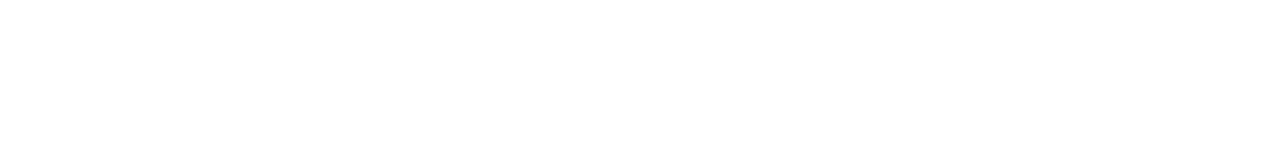
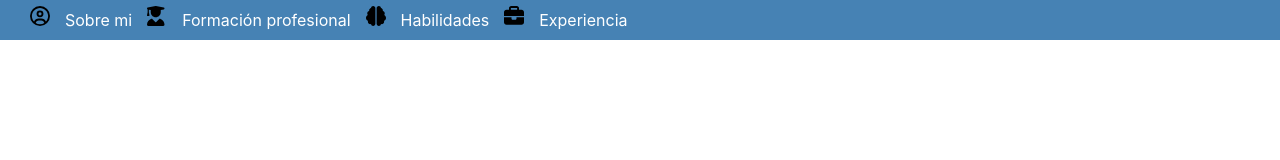
Before and after one commit to iespinozah/iespinozah.github.io, a plain HTML site: page index.html in a window 1280 px wide. Drawn offline with Linux system fonts and the light colour scheme.

Commit message:
creacion navbar

```diff
--- /dev/null
+++ b/Jscripts.js
@@ -0,0 +1 @@
+<script src="https://kit.fontawesome.com/9bcd5a3b4b.js" crossorigin="anonymous"></script>
--- /dev/null
+++ b/estilos.css
@@ -0,0 +1,56 @@
+html {
+    box-sizing: border-box;
+  }
+
+  *, *::before, *::after {
+    box-sizing: inherit;
+    margin: 0;
+    padding: 0;
+  }
+
+  body {
+    font-family: -apple-system, BlinkMacSystemFont, 'Segoe UI', Roboto, Oxygen, Ubuntu, Cantarell, 'Open Sans', 'Helvetica Neue', sans-serif;
+  }
+
+  nav {
+    width: 100%;
+    background-color: steelblue;
+    padding-left: 30px;
+    padding-right: 10px;
+  }
+  .navbar {
+    display: flex;
+    justify-content: space-between;
+    align-items: center;
+  }
+  .logo {
+    display: inline-block;
+  }
+
+  .nav-links {
+    display: flex;
+  }
+
+  .nav-item a {
+    display: inline-block;
+    padding: 10px 15px;
+    text-decoration: none;
+    color: white;
+  }
+
+  li{
+    color: transparent; /*quitar color a las viñetas de la lista*/
+  }
+
+  .nav-item:hover {
+    background-color: white;
+  }
+
+  .nav-item:hover a {
+    color: steelblue;
+  }
+
+  .logo img {
+    width: 175px;
+    vertical-align: middle;
+  }
--- a/index.html
+++ b/index.html
@@ -5,8 +5,22 @@
     <meta http-equiv="X-UA-Compatible" content="IE=edge">
     <meta name="viewport" content="width=device-width, initial-scale=1.0">
     <title>Proyecto TICMAS - Mi CV</title>
+    <link rel="stylesheet" href="/estilos.css">
+    <script src="https://kit.fontawesome.com/9bcd5a3b4b.js" crossorigin="anonymous"></script>
+
 </head>
 <body>
+    <header>
 
+    </header>
+
+    <nav class="navbar">
+        <ul class ="nav-links">
+            <li class="nav-item"><svg xmlns="http://www.w3.org/2000/svg" viewBox="0 0 512 512" width="20px" height="20px"><!--! Font Awesome Pro 6.3.0 by @fontawesome - https://fontawesome.com License - https://fontawesome.com/license (Commercial License) Copyright 2023 Fonticons, Inc. --><path d="M406.5 399.6C387.4 352.9 341.5 320 288 320H224c-53.5 0-99.4 32.9-118.5 79.6C69.9 362.2 48 311.7 48 256C48 141.1 141.1 48 256 48s208 93.1 208 208c0 55.7-21.9 106.2-57.5 143.6zm-40.1 32.7C334.4 452.4 296.6 464 256 464s-78.4-11.6-110.5-31.7c7.3-36.7 39.7-64.3 78.5-64.3h64c38.8 0 71.2 27.6 78.5 64.3zM256 512A256 256 0 1 0 256 0a256 256 0 1 0 0 512zm0-272a40 40 0 1 1 0-80 40 40 0 1 1 0 80zm-88-40a88 88 0 1 0 176 0 88 88 0 1 0 -176 0z"/></svg><a href="/Sobremi.html">Sobre mi</a></li>
+            <li class="nav-item"><svg xmlns="http://www.w3.org/2000/svg" viewBox="0 0 512 512" width="20px" height="20px" ><!--! Font Awesome Pro 6.3.0 by @fontawesome - https://fontawesome.com License - https://fontawesome.com/license (Commercial License) Copyright 2023 Fonticons, Inc. --><path d="M219.3 .5c3.1-.6 6.3-.6 9.4 0l200 40C439.9 42.7 448 52.6 448 64s-8.1 21.3-19.3 23.5L352 102.9V160c0 70.7-57.3 128-128 128s-128-57.3-128-128V102.9L48 93.3v65.1l15.7 78.4c.9 4.7-.3 9.6-3.3 13.3s-7.6 5.9-12.4 5.9H16c-4.8 0-9.3-2.1-12.4-5.9s-4.3-8.6-3.3-13.3L16 158.4V86.6C6.5 83.3 0 74.3 0 64C0 52.6 8.1 42.7 19.3 40.5l200-40zM111.9 327.7c10.5-3.4 21.8 .4 29.4 8.5l71 75.5c6.3 6.7 17 6.7 23.3 0l71-75.5c7.6-8.1 18.9-11.9 29.4-8.5C401 348.6 448 409.4 448 481.3c0 17-13.8 30.7-30.7 30.7H30.7C13.8 512 0 498.2 0 481.3c0-71.9 47-132.7 111.9-153.6z"/></svg><a href="/formacion.html">Formación profesional</a></li>
+            <li class="nav-item"><svg xmlns="http://www.w3.org/2000/svg" viewBox="0 0 512 512" width="20px" height="20px"><!--! Font Awesome Pro 6.3.0 by @fontawesome - https://fontawesome.com License - https://fontawesome.com/license (Commercial License) Copyright 2023 Fonticons, Inc. --><path d="M184 0c30.9 0 56 25.1 56 56V456c0 30.9-25.1 56-56 56c-28.9 0-52.7-21.9-55.7-50.1c-5.2 1.4-10.7 2.1-16.3 2.1c-35.3 0-64-28.7-64-64c0-7.4 1.3-14.6 3.6-21.2C21.4 367.4 0 338.2 0 304c0-31.9 18.7-59.5 45.8-72.3C37.1 220.8 32 207 32 192c0-30.7 21.6-56.3 50.4-62.6C80.8 123.9 80 118 80 112c0-29.9 20.6-55.1 48.3-62.1C131.3 21.9 155.1 0 184 0zM328 0c28.9 0 52.6 21.9 55.7 49.9c27.8 7 48.3 32.1 48.3 62.1c0 6-.8 11.9-2.4 17.4c28.8 6.2 50.4 31.9 50.4 62.6c0 15-5.1 28.8-13.8 39.7C493.3 244.5 512 272.1 512 304c0 34.2-21.4 63.4-51.6 74.8c2.3 6.6 3.6 13.8 3.6 21.2c0 35.3-28.7 64-64 64c-5.6 0-11.1-.7-16.3-2.1c-3 28.2-26.8 50.1-55.7 50.1c-30.9 0-56-25.1-56-56V56c0-30.9 25.1-56 56-56z"/></svg><a HREF="/habilidades.html"> Habilidades</a></li>
+            <li class="nav-item"><svg xmlns="http://www.w3.org/2000/svg" viewBox="0 0 512 512" width="20px" height="20px" ><!--! Font Awesome Pro 6.3.0 by @fontawesome - https://fontawesome.com License - https://fontawesome.com/license (Commercial License) Copyright 2023 Fonticons, Inc. --><path d="M184 48H328c4.4 0 8 3.6 8 8V96H176V56c0-4.4 3.6-8 8-8zm-56 8V96H64C28.7 96 0 124.7 0 160v96H192 320 512V160c0-35.3-28.7-64-64-64H384V56c0-30.9-25.1-56-56-56H184c-30.9 0-56 25.1-56 56zM512 288H320v32c0 17.7-14.3 32-32 32H224c-17.7 0-32-14.3-32-32V288H0V416c0 35.3 28.7 64 64 64H448c35.3 0 64-28.7 64-64V288z"/></svg><a href="/experiencia.html" >Experiencia</a></li>
+        </ul>
+    </nav>
 </body>
 </html>
```
Also changed, not shown: Sobremi.html (added, +12 -0 lines), experiencia.html (added, +12 -0 lines), formacion.html (added, +12 -0 lines), habilidades.html (added, +12 -0 lines).
